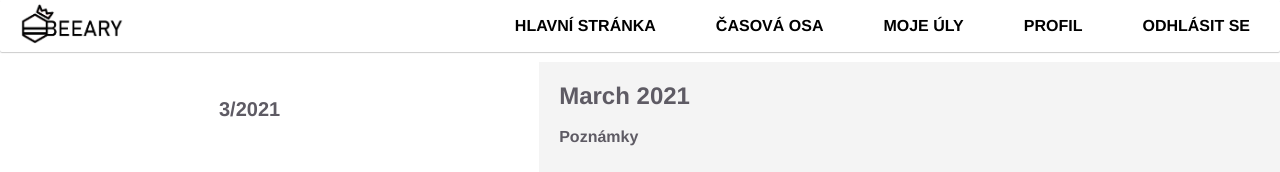
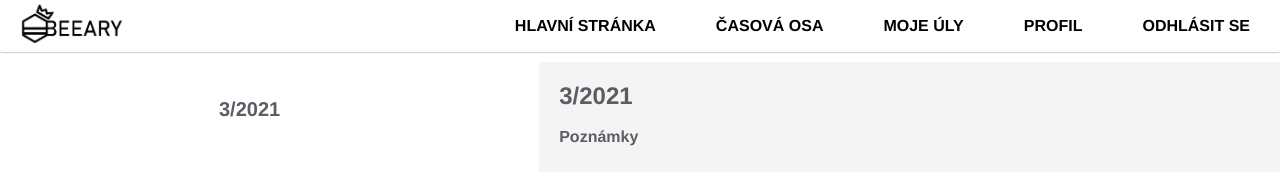
Before and after one commit to kuhejdova/beeary, a Vue app: page /timeline in a window 1280 px wide. Shown: the top 172 px of the page. Built offline with nearby package versions, Linux system fonts and the light colour scheme; no server answers; the database is empty; sample sign-in values are in the browser's storage.

Commit message:
fix scroll issue

```diff
--- a/src/components/Month.vue
+++ b/src/components/Month.vue
@@ -1,6 +1,6 @@
 <template>
   <div class="col1">
-    <h2>{{ getDate() }}</h2>
+    <h2>{{ urlDate }}</h2>
     <br />
     <p>Poznámky</p>
     <br /><br />
@@ -23,10 +23,12 @@
 import moment from "moment";
 
 export default {
+  props: { selectedDate: String },
   data() {
     return {
       noteToSave: [],
       show: false,
+      urlDate: moment(new Date()).format("M/YYYY"),
     };
   },
   methods: {
@@ -43,6 +45,11 @@ export default {
     },
     showForm(){
         this.show = !this.show;
+    }
+  },
+  mounted() {
+    if (this.$route.query.date) {
+      this.urlDate = this.$route.query.date.replace("-", "/");
     }
   },
 };
--- a/src/components/Timeline.vue
+++ b/src/components/Timeline.vue
@@ -1,14 +1,27 @@
 <template>
   <section>
     <div class="container">
-      <div class="grid" v-for="(hex, index) in hexagons" :key="index" >
-        <div class='block' :style="{visibility: randomShow() ? 'visible' : 'hidden'}"></div>
-        <div class='block'></div>
-        <div class='block'></div>
-        <div class='block' :style="{visibility: randomShow() ? 'visible' : 'hidden'}"></div>
-        <div class='block' ></div>
-        <div v-on:click="changeUrl(hex.date)" v-bind:class="urlDate === hex.date ? 'block-highlight' : 'block-button'">{{ hex.date }}</div>
-        <div class='block' ></div>
+      <div class="grid" v-for="(hex, index) in hexagons" :key="index">
+        <div
+          class="block"
+          :style="{ visibility: randomShow() ? 'visible' : 'hidden' }"
+        ></div>
+        <div class="block"></div>
+        <div class="block"></div>
+        <div
+          class="block"
+          :style="{ visibility: randomShow() ? 'visible' : 'hidden' }"
+        ></div>
+        <div class="block"></div>
+        <div
+          v-on:click="changeUrl(hex.date);"
+          v-bind:class="
+            urlDate === hex.date ? 'block-highlight' : 'block-button'
+          "
+        >
+          {{ hex.date }}
+        </div>
+        <div class="block"></div>
       </div>
     </div>
   </section>
@@ -18,37 +31,32 @@
 import moment from "moment";
 
 export default {
-  // props: ['selectedDate'],
-  props: {selectedDate: String},
+  props: { selectedDate: String },
   data() {
     return {
       hexagons: [],
-      // active: false,
       show: true,
-      urlDate: moment(new Date()).format("M/YYYY")
+      urlDate: moment(new Date()).format("M/YYYY"),
     };
   },
-//   watch:{
-//     $route (to, from){
-//         this.show = false;
-//     }
-// } ,
   methods: {
-
-    changeUrl(hexDate){
+    changeUrl(hexDate) {
       this.urlDate = hexDate;
-      this.$router.push({ path: '/timeline', query: { date: hexDate.replace("/", "-") }});
-
+      this.$router.push({
+        path: "/timeline",
+        query: { date: hexDate.replace("/", "-") },
+      });
+      this.scrollToElement();
+      this.$emit('event_child', hexDate.replace("/", "-"))
     },
 
-    randomShow(){
+    randomShow() {
       var min = 2;
       var max = 4;
       var rand = Math.floor(Math.random() * (max - min + 1)) + min;
-      if (rand === 3){
+      if (rand === 3) {
         return false;
-      }
-      else{
+      } else {
         return true;
       }
     },
@@ -59,7 +67,7 @@ export default {
       for (var i = 0; i < 100; i++) {
         var monthyear = startmonth + "/" + startyear;
         this.hexagons.push({ id: i, date: monthyear });
-        if (startmonth == 12){
+        if (startmonth == 12) {
           startmonth = 1;
           startyear++;
         } else {
@@ -67,39 +75,31 @@ export default {
         }
       }
     },
-    // isActive(hex, selectedDate){
-    //   // moment.locale("cs");
-    //   // // var now_date = moment(new Date()).format("M/YYYY").toString();
-    //   // console.log(selectedDate);
-    //   console.log("this should be active", selectedDate.replace("-", "/"))
-    //   console.log("active",hex.date.toString())
-    //   // if (hex.date.toString() == selectedDate.replace("-", "/")){
+    scrollToElement() {
 
-    //   //   console.log("active",hex.date.toString())
-    //   // } else {
-    //   //   this.active = false;
-    //   // }
-    //   // return this.active;
-    //   this.active = hex.date.toString() == selectedDate.replace("-", "/")
-    // },
-    scrollToElement() {
-    const el = document.getElementsByClassName('block-highlight')[0];
+      var xpath = "//div[contains(text(),'" + this.urlDate +"')]";
+      console.log(xpath)
+      // var xpath = "//a[text()='SearchingText']";
+      var matchingElement = document.evaluate(xpath, document, null, XPathResult.FIRST_ORDERED_NODE_TYPE, null).singleNodeValue;
+      // const el = document.getElementsByClassName("block-highlight")[0];
+      console.log(matchingElement)
 
-    if (el) {
+      if (matchingElement) {
         // Use el.scrollIntoView() to instantly scroll to the element
-      el.scrollIntoView({behavior: 'smooth'});
+        matchingElement.scrollIntoView({ behavior: "smooth" });
       }
     },
   },
   created() {
     this.fillHexagons();
-    this.scrollToElement();
+    // this.scrollToElement();
   },
   mounted() {
-    if (this.$route.query.date){
-      this.urlDate = this.$route.query.date.replace("-", "/")
+    if (this.$route.query.date) {
+      this.urlDate = this.$route.query.date.replace("-", "/");
     }
     this.scrollToElement();
+
   },
 };
 </script>
@@ -119,8 +119,8 @@ export default {
 
 /* Hide scrollbar for IE, Edge and Firefox */
 .container {
-  -ms-overflow-style: none;  /* IE and Edge */
-  scrollbar-width: none;  /* Firefox */
+  -ms-overflow-style: none; /* IE and Edge */
+  scrollbar-width: none; /* Firefox */
 }
 
 body {
@@ -154,7 +154,6 @@ body {
   transition: clip-path 300ms, background-color 300ms;
 }
 
-
 .block-button {
   position: relative;
   height: 95px;
@@ -171,7 +170,6 @@ body {
   background-color: var(--main_color);
   cursor: pointer;
 }
-
 
 .block-highlight {
   position: relative;
--- a/src/views/TimelineDetail.vue
+++ b/src/views/TimelineDetail.vue
@@ -1,6 +1,5 @@
 <template>
   <div>
-
     <main>
       <section>
         <div class="wrapper">
@@ -8,7 +7,7 @@
             <Timeline :selectedDate="date" />
           </div>
           <div class="right">
-            <Month />
+            <Month :selectedDate="date" v-on:event_child="onChange" />
           </div>
         </div>
       </section>
@@ -20,43 +19,39 @@
 import moment from "moment";
 
 import Timeline from "../components/Timeline.vue";
-import Month from "../components/Month.vue"
+import Month from "../components/Month.vue";
+
 
 export default {
-  // props:{
-  //   selectedDate
-  // },
   data() {
     return {
       noteToSave: [],
-      date: moment(new Date()).format("M-YYYY")
+      date: moment(new Date()).format("M-YYYY"),
     };
   },
   methods: {
-    getDate() {
-      moment.locale("cs");
-      var dateCapitalized = moment(new Date()).format("MMMM YYYY");
-      return dateCapitalized.charAt(0).toUpperCase() + dateCapitalized.slice(1);
+    onChange(selectedDate) {
+      console.log(selectedDate)
+      if (this.$route.query.date) {
+        this.date = this.$route.query.date;
+      }
     },
     onSubmit() {
       const payload = {
         noteToSave: this.noteToSave,
       };
-      return payload
+      return payload;
     },
   },
   components: {
-
     Timeline,
     Month,
   },
-  mounted(){
-    console.log("here", this.$route.query.date)
-    if (this.$route.query.date){
-      this.date = this.$route.query.date
-      console.log("here", this.date)
+  mounted() {
+    if (this.$route.query.date) {
+      this.date = this.$route.query.date;
     }
-  }
+  },
 };
 </script>
 
@@ -104,5 +99,4 @@ div {
   -webkit-box-sizing: border-box;
   box-sizing: border-box;
 }
-
 </style>
```
Also changed, not shown: src/router/index.js (+0 -11 lines). Lines whose indentation alone changed are shown as unchanged.
